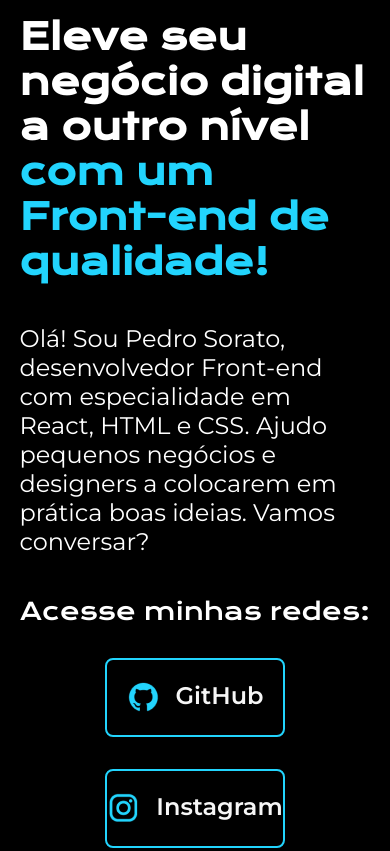
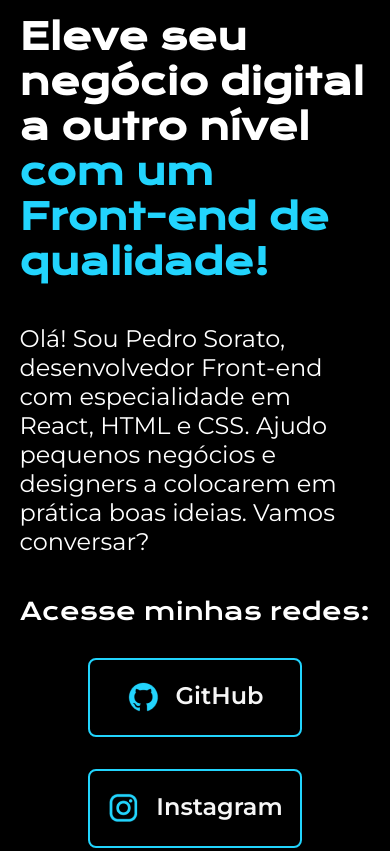
Before and after one commit to PedroSorato/Portfolio, a plain HTML site: page index.html in a window 390 px wide. Shown: the part 403-1254 px from the top of the page. Drawn offline with nearby package versions, Linux system fonts and the light colour scheme.

Commit message:
Corrigido problema nos botões

```diff
--- a/styles/style.css
+++ b/styles/style.css
@@ -132,4 +132,8 @@ body {
         width: auto;
     }
 
+    .apresentacao__links__navegacao {
+        width: 60%;
+    }
+
 }
```
